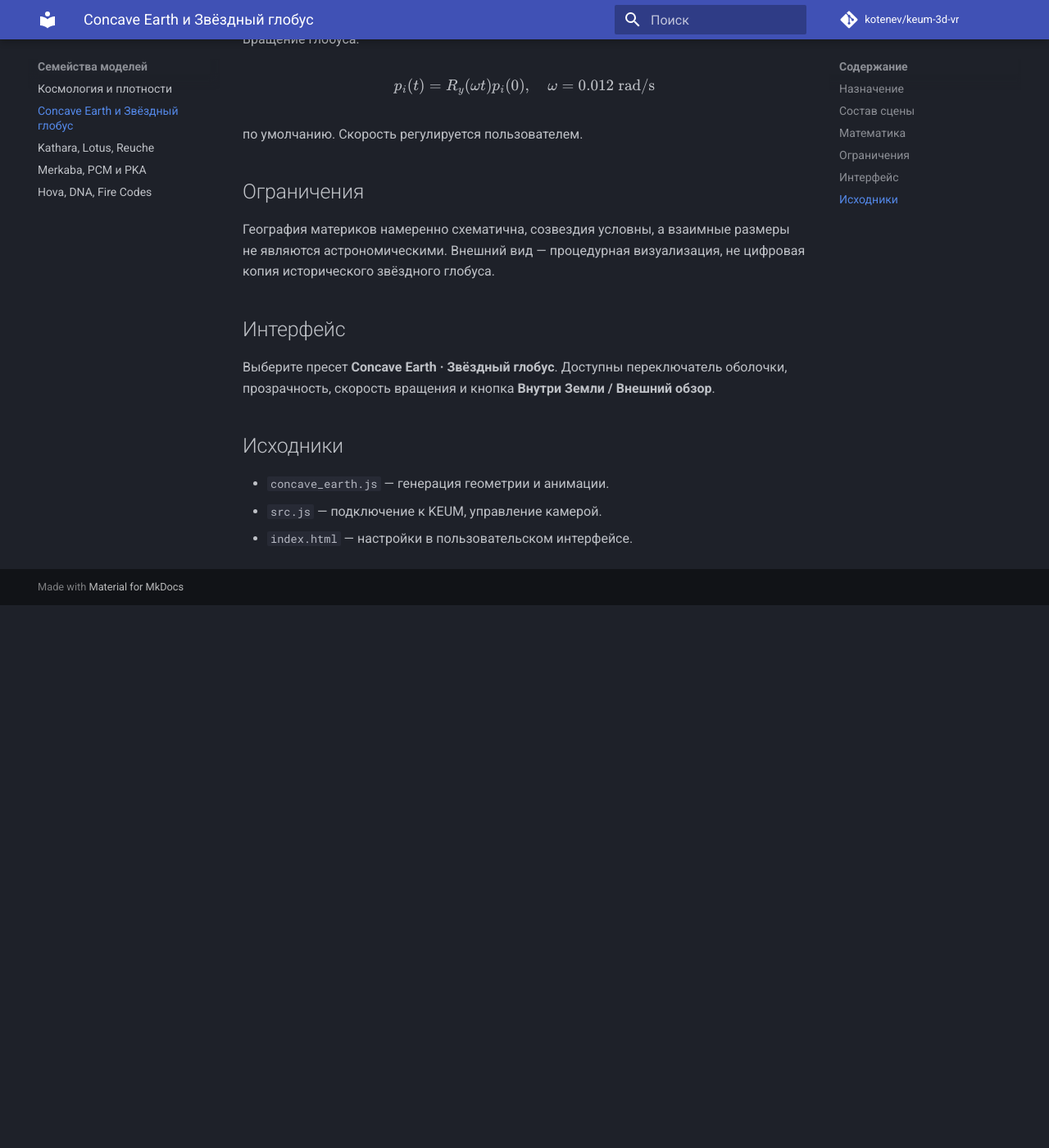
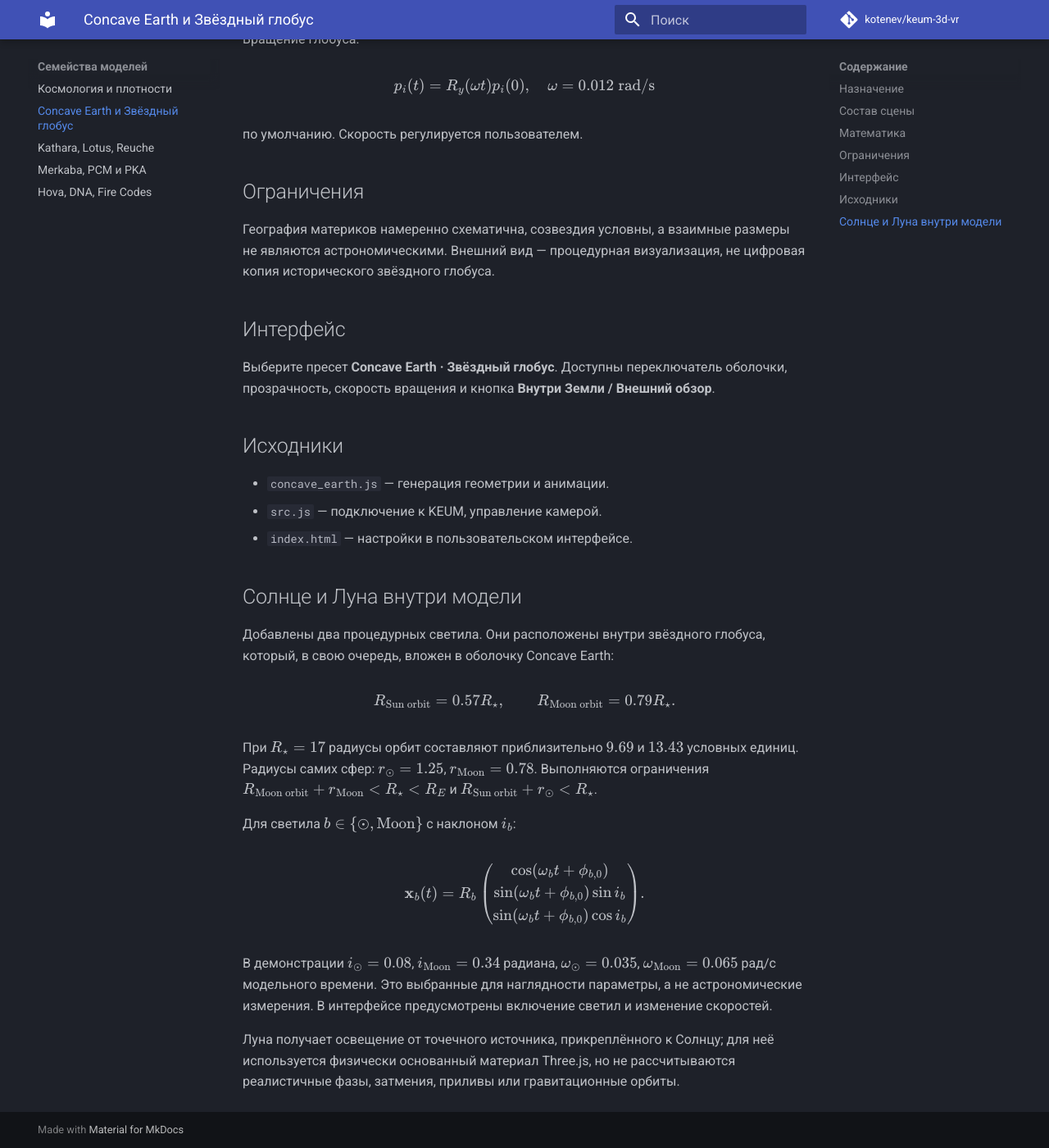
Before and after one commit to kotenev/keum-3d-vr, an MkDocs documentation site: the page built from mkdocs/models/concave-earth.md, in a window 1280 px wide and 1400 px high, scrolled down 1562 px. Shown: the whole window at 82% size. Built offline with MkDocs 1.6.1 and Material for MkDocs 9.7.7, drawn with Linux system fonts in a browser that asks for light colours; comment, search, counter and statistics services are not loaded; before the commit the page ends 2300 px from its top, so only the background shows below that.

Commit message:
docs: describe Sun and Moon geometry and orbital equations

```diff
--- a/mkdocs/models/concave-earth.md
+++ b/mkdocs/models/concave-earth.md
@@ -71,3 +71,27 @@ $$
 - `concave_earth.js` — генерация геометрии и анимации.
 - `src.js` — подключение к KEUM, управление камерой.
 - `index.html` — настройки в пользовательском интерфейсе.
+
+## Солнце и Луна внутри модели
+
+Добавлены два процедурных светила. Они расположены внутри звёздного глобуса, который, в свою очередь, вложен в оболочку Concave Earth:
+
+$$
+R_\mathrm{Sun\ orbit}=0.57R_\star,\qquad R_\mathrm{Moon\ orbit}=0.79R_\star.
+$$
+
+При $R_\star=17$ радиусы орбит составляют приблизительно $9.69$ и $13.43$ условных единиц. Радиусы самих сфер: $r_\odot=1.25$, $r_\mathrm{Moon}=0.78$. Выполняются ограничения $R_\mathrm{Moon\ orbit}+r_\mathrm{Moon}<R_\star<R_E$ и $R_\mathrm{Sun\ orbit}+r_\odot<R_\star$.
+
+Для светила $b\in\{\odot,\mathrm{Moon}\}$ с наклоном $i_b$:
+
+$$
+\mathbf x_b(t)=R_b\begin{pmatrix}
+\cos(\omega_b t+\phi_{b,0})\\
+\sin(\omega_b t+\phi_{b,0})\sin i_b\\
+\sin(\omega_b t+\phi_{b,0})\cos i_b
+\end{pmatrix}.
+$$
+
+В демонстрации $i_\odot=0.08$, $i_\mathrm{Moon}=0.34$ радиана, $\omega_\odot=0.035$, $\omega_\mathrm{Moon}=0.065$ рад/с модельного времени. Это выбранные для наглядности параметры, а не астрономические измерения. В интерфейсе предусмотрены включение светил и изменение скоростей.
+
+Луна получает освещение от точечного источника, прикреплённого к Солнцу; для неё используется физически основанный материал Three.js, но не рассчитываются реалистичные фазы, затмения, приливы или гравитационные орбиты.
```
